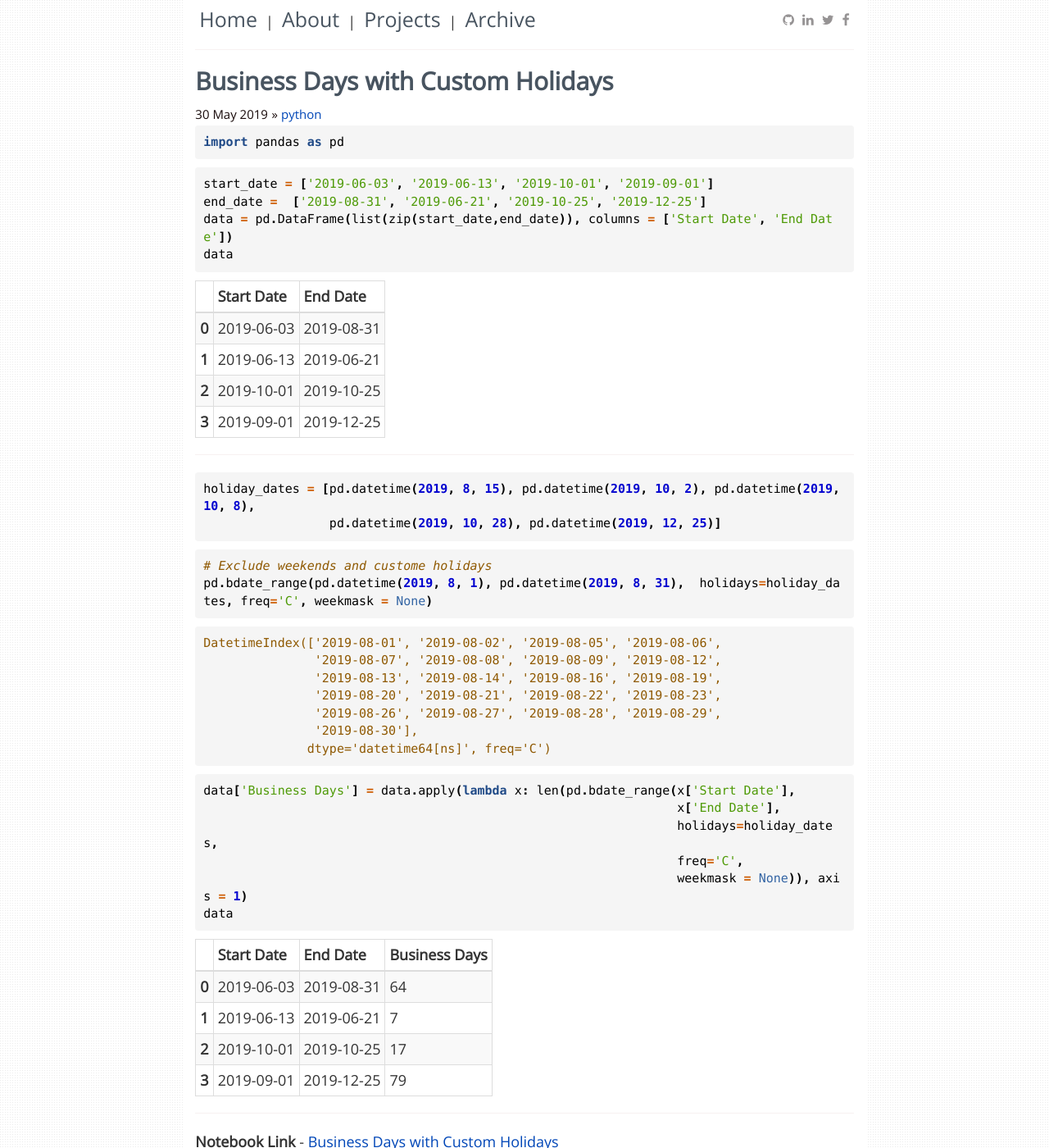
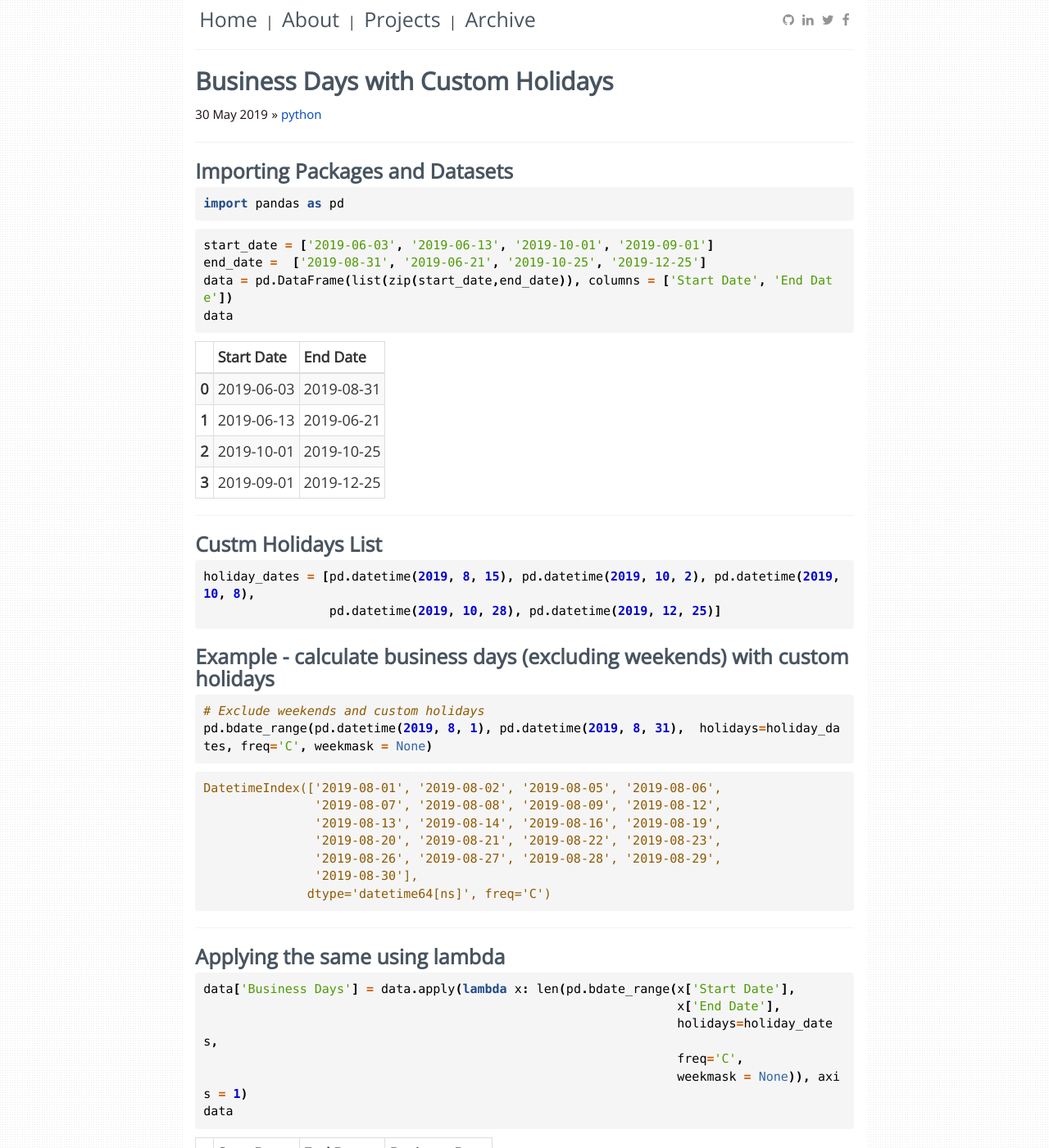
Before and after one commit to aakashkh/data-patterns, a Jekyll site: the page built from _posts/python/2019-05-30-Business-Days-Custom-Holidays.md, in a window 1280 px wide and 1400 px high. Shown: the whole window at 82% size. Built offline with Jekyll 4.4.1, drawn with Linux system fonts in a browser that asks for light colours; nearby versions of some CDN libraries; comment, search, counter and statistics services are not loaded.

````diff
--- a/_config.yml
+++ b/_config.yml
@@ -1,6 +1,6 @@
-title: Archive
+title: Another Data Science Blog
 description: Notes on Python and R on data cleaning and transformation
-author:
+author: Aakash Khandelwal
 github: https://github.com/aakashkh
 about:
 disqus_shortname: dataanalysisblog
--- a/_posts/python/2019-05-30-Business-Days-Custom-Holidays.md
+++ b/_posts/python/2019-05-30-Business-Days-Custom-Holidays.md
@@ -4,7 +4,8 @@ title : Business Days with Custom Holidays
 categories: [python]
 tags: [pandas, python, Business Days, Net Work Days, Datetime, holidays, custom, weekends, weekday]
 ---
-
+<hr>
+### Importing Packages and Datasets
 
 ```python
 import pandas as pd
@@ -57,15 +58,15 @@ data
 <hr>
 
 
-
+### Custm Holidays List
 ```python
 holiday_dates = [pd.datetime(2019, 8, 15), pd.datetime(2019, 10, 2), pd.datetime(2019, 10, 8),
                  pd.datetime(2019, 10, 28), pd.datetime(2019, 12, 25)]
 ```
 
-
+### Example - calculate business days (excluding weekends) with custom holidays
 ```python
-# Exclude weekends and custome holidays
+# Exclude weekends and custom holidays
 pd.bdate_range(pd.datetime(2019, 8, 1), pd.datetime(2019, 8, 31),  holidays=holiday_dates, freq='C', weekmask = None)
 ```
 
@@ -82,7 +83,8 @@ pd.bdate_range(pd.datetime(2019, 8, 1), pd.datetime(2019, 8, 31),  holidays=holi
 
 
 
-
+<hr>
+### Applying the same using lambda
 ```python
 data['Business Days'] = data.apply(lambda x: len(pd.bdate_range(x['Start Date'],
                                                                 x['End Date'],
````
Also changed, not shown: _data/projects.json (+9 -3 lines), _posts/python/2019-05-30-Months-Between-Two-Dates.md (+1 -1 lines), _project/suicides_python.md (added, +6 -0 lines), static/projects/suicides_python.png (added).
